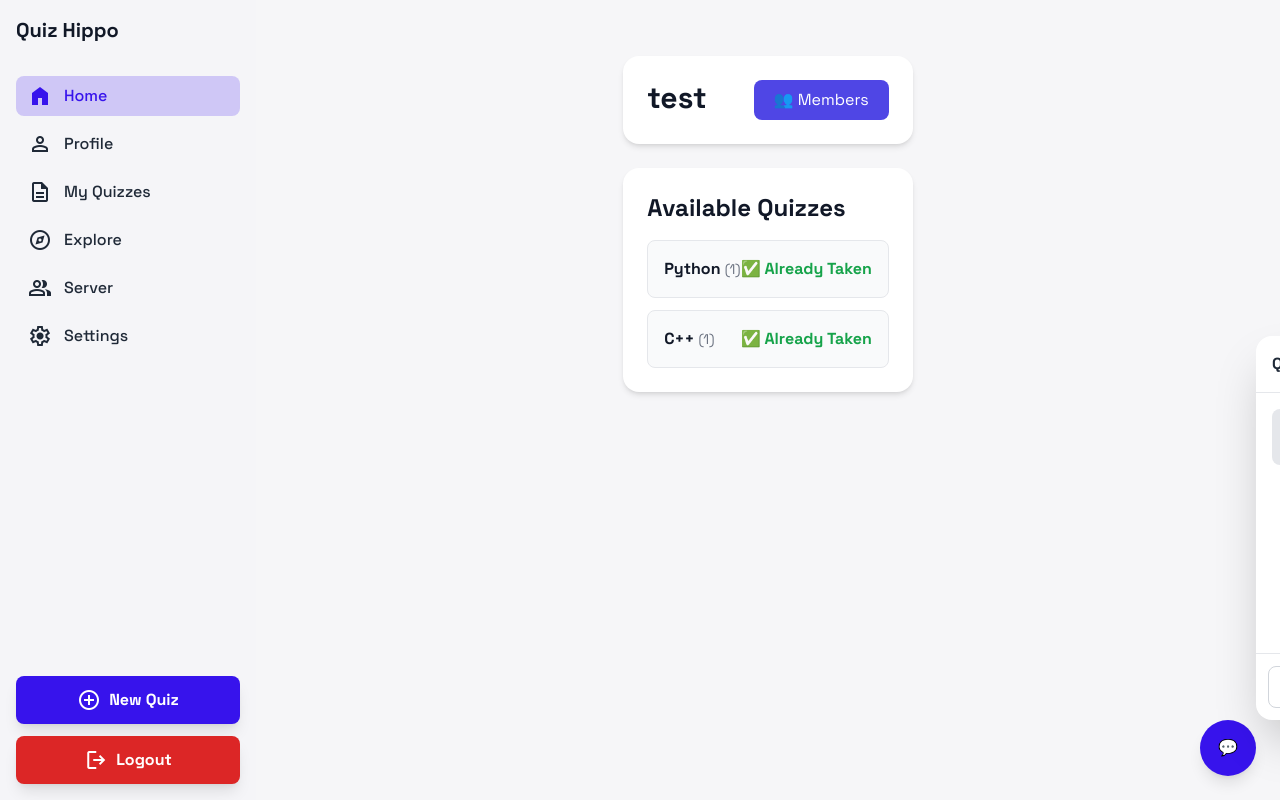
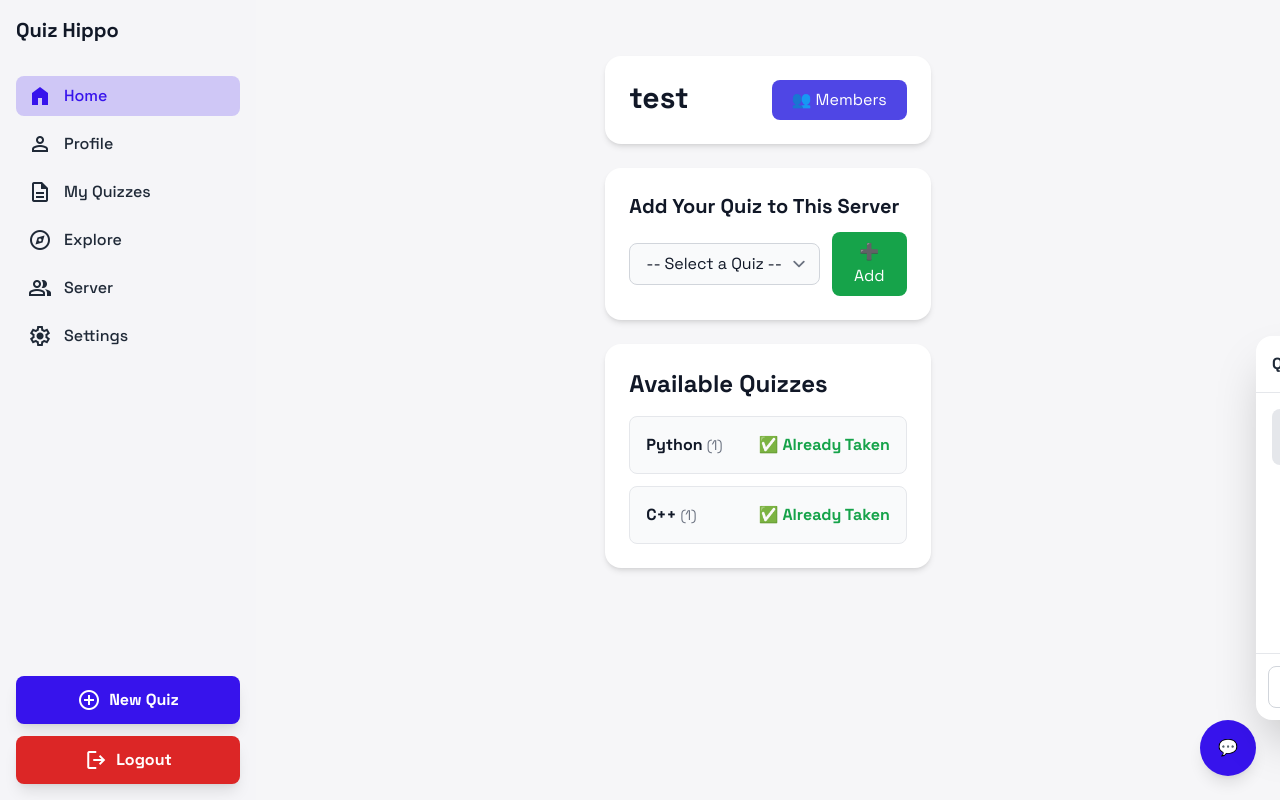
Before and after one commit to syedly/quizbee, a Django app: page /servers/7/ in a window 1280 px wide. Run offline with Django 5.2, Linux system fonts and the light colour scheme; a user stored in the database is signed in; data comes from the database, SQL or seed files in the repository; both versions use the stored data as it was after the commit; some libraries are stand-ins or nearby versions.

Commit message:
fix server and add explore and trending section and logic

```diff
--- a/app/urls.py
+++ b/app/urls.py
@@ -24,6 +24,7 @@ urlpatterns = [
     path("delete_account/", views.delete_account, name="delete_account"),
     path("quiz/<int:quiz_id>/rate/", views.rate_quiz, name="rate_quiz"),
     path("explore/", views.explore, name="explore"),
+    path("trending/", views.trending, name="trending"),
     path("add_to_my_quiz/<int:quiz_id>/", views.add_to_my_quiz, name="add_to_my_quiz"),
     path('servers/', views.server_list, name='server_list'),
     path('servers/create/', views.create_server, name='create_server'),
--- a/app/views.py
+++ b/app/views.py
@@ -344,30 +344,30 @@ def parse_quiz_response(response_text):
         "questions": parsed_questions
     }
 
-def save_quiz_to_db(parsed_quiz):
-    quiz = Quiz.objects.create(
-        topic=parsed_quiz["topic"],
-        difficulty=parsed_quiz["difficulty"]
-    )
+# def save_quiz_to_db(parsed_quiz):
+#     quiz = Quiz.objects.create(
+#         topic=parsed_quiz["topic"],
+#         difficulty=parsed_quiz["difficulty"]
+#     )
 
-    for q in parsed_quiz["questions"]:
-        question = Question.objects.create(
-            quiz=quiz,
-            text=q["text"],
-            question_type=q["type"],
-            difficulty=q["difficulty"],
-            answer=q["answer"]
-        )
+#     for q in parsed_quiz["questions"]:
+#         question = Question.objects.create(
+#             quiz=quiz,
+#             text=q["text"],
+#             question_type=q["type"],
+#             difficulty=q["difficulty"],
+#             answer=q["answer"]
+#         )
 
-        if q["type"] == "MCQ" and q.get("mcq_options"):
-            for opt in q["mcq_options"]:
-                Option.objects.create(question=question, text=opt.strip())
-        else:
-            opts = re.findall(r"(?:\([a-d]\)|[a-d]\))\s*([^\n\r]+)", q.get("raw_text", ""), flags=re.IGNORECASE)
-            for opt in opts:
-                Option.objects.create(question=question, text=opt.strip())
+#         if q["type"] == "MCQ" and q.get("mcq_options"):
+#             for opt in q["mcq_options"]:
+#                 Option.objects.create(question=question, text=opt.strip())
+#         else:
+#             opts = re.findall(r"(?:\([a-d]\)|[a-d]\))\s*([^\n\r]+)", q.get("raw_text", ""), flags=re.IGNORECASE)
+#             for opt in opts:
+#                 Option.objects.create(question=question, text=opt.strip())
 
-    return quiz
+#     return quiz
 
 def generate_quiz(request):
     if request.method == 'POST':
@@ -577,7 +577,19 @@ def explore(request):
     quizzes = Quiz.objects.filter(is_public=True).annotate(
         avg_rating=Avg('ratings__rating')
     )
-    return render(request, 'explore.html', {'quizzes': quizzes, 'categories': QUIZ_CATEGORIES})
+    return render(request, 'explore.html', {'quizzes': quizzes, 'categories': QUIZ_CATEGORIES, 'active_filter': 'explore'})
+
+
+def trending(request):
+    quizzes = Quiz.objects.filter(is_public=True).annotate(
+        avg_rating=Avg('ratings__rating')
+    ).filter(avg_rating__gt=3.5)
+
+    return render(request, "explore.html", {
+        "quizzes": quizzes,
+        "categories": QUIZ_CATEGORIES,
+        "active_filter": "trending"
+    })
 
 def rate_quiz(request, quiz_id):
     quiz = get_object_or_404(Quiz, id=quiz_id)
--- a/services.py
+++ b/services.py
@@ -167,8 +167,13 @@ def assistant(query: str) -> str:
     """
     global message_history
 
+    # Add the user's message to history
     message_history.append({"role": "user", "content": query})
-    response = llm.invoke(message_history)
+
+    # Call Gemini LLM with the full history
+    response = llm.invoke(message_history)  # assuming llm.invoke works with a list of messages
+
+    # Add AI's response to history
     message_history.append({"role": "assistant", "content": response.content})
 
     return response.content
--- a/templates/explore.html
+++ b/templates/explore.html
@@ -80,8 +80,8 @@
           <div class="bg-gray-100 dark:bg-gray-800/50 p-6 rounded-xl">
             <h3 class="text-lg font-bold text-gray-900 dark:text-white mb-4">Filters</h3>
             <nav class="space-y-2">
-              <a class="block w-full text-left px-4 py-2 rounded-lg bg-primary text-white font-medium" href="#">Trending</a>
-              <a class="block w-full text-left px-4 py-2 rounded-lg text-gray-700 dark:text-gray-300 hover:bg-gray-200 dark:hover:bg-gray-700" href="#">Explore</a>
+              <a class="block w-full text-left px-4 py-2 rounded-lg text-gray-700 dark:text-gray-300 hover:bg-gray-200 dark:hover:bg-gray-700" href="{% url "trending" %}">Trending</a>
+              <a class="block w-full text-left px-4 py-2 rounded-lg text-gray-700 dark:text-gray-300 hover:bg-gray-200 dark:hover:bg-gray-700" href="{% url "explore" %}">Explore</a>
               <a class="block w-full text-left px-4 py-2 rounded-lg text-gray-700 dark:text-gray-300 hover:bg-gray-200 dark:hover:bg-gray-700" href="#">For You</a>
             </nav>
           </div>
--- a/templates/server_detail.html
+++ b/templates/server_detail.html
@@ -14,6 +14,29 @@
       class="bg-indigo-600 text-white px-5 py-2 rounded-lg hover:bg-indigo-700 transition">
       👥 Members
     </button>
+  </div>
+
+  <!-- Add Quiz Dropdown -->
+  <div class="bg-white dark:bg-gray-800 p-6 rounded-2xl shadow-md mb-6">
+    <h3 class="text-xl font-semibold mb-3 text-gray-900 dark:text-white">Add Your Quiz to This Server</h3>
+
+    <form action="{% url 'add_quiz_to_server' server.id %}" method="POST" class="flex items-center gap-3">
+      {% csrf_token %}
+      <select name="quiz_id" required
+        class="border border-gray-300 dark:border-gray-700 rounded-lg px-4 py-2 w-full bg-gray-50 dark:bg-gray-700 text-gray-900 dark:text-white focus:outline-none focus:ring-2 focus:ring-indigo-500">
+        <option value="">-- Select a Quiz --</option>
+        {% for quiz in quizes %}
+        <option value="{{ quiz.id }}">{{ quiz.topic }} ({{ quiz.difficulty }})</option>
+        {% empty %}
+        <option disabled>No quizzes available</option>
+        {% endfor %}
+      </select>
+
+      <button type="submit"
+        class="bg-green-600 hover:bg-green-700 text-white px-5 py-2 rounded-lg transition">
+        ➕ Add
+      </button>
+    </form>
   </div>
 
   <!-- Quizzes Section -->
```
Also changed, not shown: db.sqlite3.
